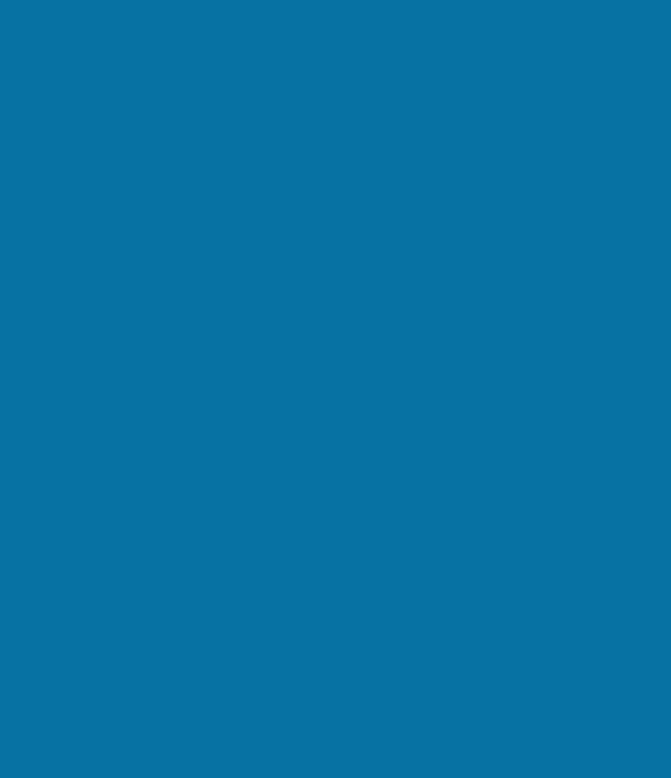
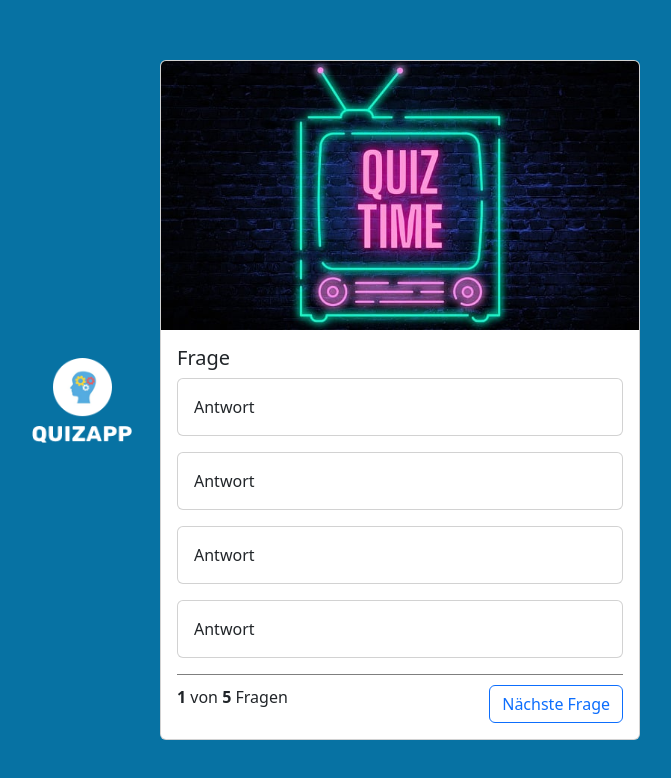
Before and after one commit to DeRusOfficial/QuizApp, a plain HTML site: page index.html in a window 1280 px wide. Shown: the whole page, without its empty margins (310-981 px from the left). Drawn offline with nearby package versions, Linux system fonts and the light colour scheme.

Commit message:
Pushing index.html

```diff
--- a/index.html
+++ b/index.html
@@ -6,8 +6,57 @@
     <title>Document</title>
 
     <link rel="stylesheet" href="style.css">
+    <script src="script.js"></script>
+
+    <!-- Bootstrap file -->
+    <link href="https://cdn.jsdelivr.net/npm/bootstrap@5.3.7/dist/css/bootstrap.min.css" rel="stylesheet" integrity="sha384-LN+7fdVzj6u52u30Kp6M/trliBMCMKTyK833zpbD+pXdCLuTusPj697FH4R/5mcr" crossorigin="anonymous">
+    <script src="https://cdn.jsdelivr.net/npm/bootstrap@5.3.7/dist/js/bootstrap.bundle.min.js" integrity="sha384-ndDqU0Gzau9qJ1lfW4pNLlhNTkCfHzAVBReH9diLvGRem5+R9g2FzA8ZGN954O5Q" crossorigin="anonymous"></script>
 </head>
 <body>
+    <nav class="navbar">
+        <div class="container-fluid">
+            <a class="navbar-brand" href="#">
+            <img src="icons/logo.png" alt="Logo" width="100" height="85" class="d-inline-block align-text-top">
+            </a>
+        </div>
+    </nav>
+
+    <div class="card card_quiz">
+        <img src="img/quiz.jpg" class="card-img-top" alt="Quiz">
+        <div class="card-body">
+            <h5 class="card-title">Frage</h5>
+
+            <div class="card mb-3">
+                <div class="card-body">
+                    Antwort
+                </div>
+            </div>
+
+            <div class="card mb-3">
+                <div class="card-body">
+                    Antwort
+                </div>
+            </div>
+
+            <div class="card mb-3">
+                <div class="card-body">
+                    Antwort
+                </div>
+            </div>
+
+            <div class="card mb-3">
+                <div class="card-body">
+                    Antwort
+                </div>
+            </div>
+
+            <div class="footer__question">
+                <span class="footer__question_count"><b>1</b> von <b>5</b> Fragen</span>
+                <button type="button" class="btn btn-outline-primary">Nächste Frage</button>
+            </div>
+
+        </div>
+    </div>
 
 </body>
 </html>
```
